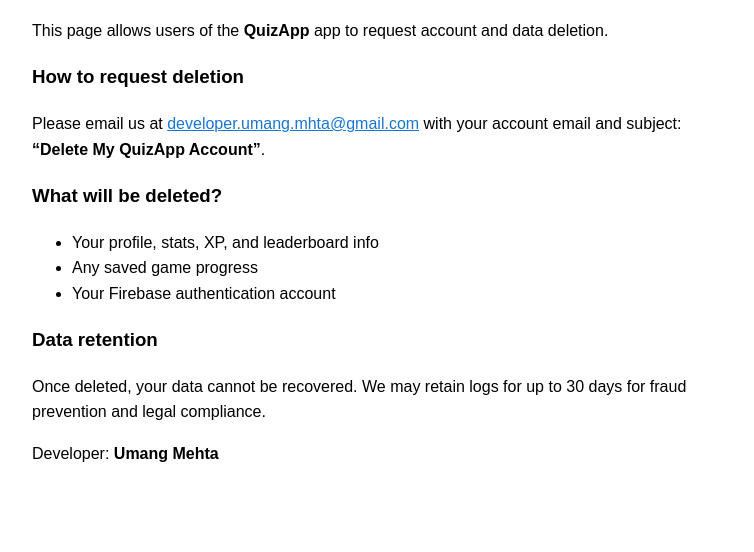
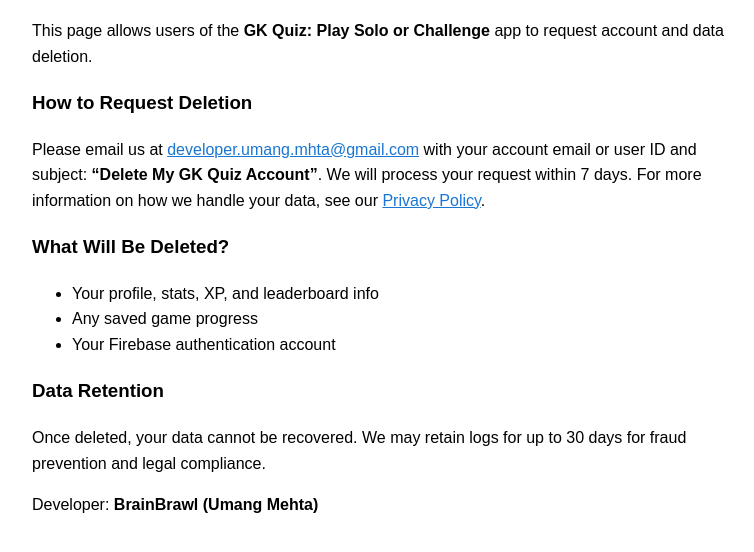
Before and after one commit to umangmht/account-deletion-info, a plain HTML site: page index.html in a window 1280 px wide. Shown: the part 96-648 px from the top of the page, without its empty margins (258-1012 px from the left). Drawn offline with Linux system fonts and the light colour scheme.

Commit message:
Update index.html

```diff
--- a/index.html
+++ b/index.html
@@ -3,7 +3,7 @@
 <head>
   <meta charset="UTF-8">
   <meta name="viewport" content="width=device-width, initial-scale=1">
-  <title>Delete My Account – QuizMaster</title>
+  <title>Delete My Account – GK Quiz: Play Solo or Challenge</title>
   <style>
     body { font-family: Arial, sans-serif; max-width: 700px; margin: auto; padding: 20px; line-height: 1.6; }
     h1 { color: #d32f2f; }
@@ -12,21 +12,21 @@
 </head>
 <body>
   <h1>Request Account Deletion</h1>
-  <p>This page allows users of the <strong>QuizApp</strong> app to request account and data deletion.</p>
+  <p>This page allows users of the <strong>GK Quiz: Play Solo or Challenge</strong> app to request account and data deletion.</p>
 
-  <h3>How to request deletion</h3>
-  <p>Please email us at <a href="mailto:yourname@example.com">developer.umang.mhta@gmail.com</a> with your account email and subject: <strong>“Delete My QuizApp Account”</strong>.</p>
+  <h3>How to Request Deletion</h3>
+  <p>Please email us at <a href="mailto:developer.umang.mhta@gmail.com">developer.umang.mhta@gmail.com</a> with your account email or user ID and subject: <strong>“Delete My GK Quiz Account”</strong>. We will process your request within 7 days. For more information on how we handle your data, see our <a href="https://umangmht.github.io/privacy.html">Privacy Policy</a>.</p>
 
-  <h3>What will be deleted?</h3>
+  <h3>What Will Be Deleted?</h3>
   <ul>
     <li>Your profile, stats, XP, and leaderboard info</li>
     <li>Any saved game progress</li>
     <li>Your Firebase authentication account</li>
   </ul>
 
-  <h3>Data retention</h3>
+  <h3>Data Retention</h3>
   <p>Once deleted, your data cannot be recovered. We may retain logs for up to 30 days for fraud prevention and legal compliance.</p>
 
-  <p>Developer: <strong>Umang Mehta</strong></p>
+  <p>Developer: <strong>BrainBrawl (Umang Mehta)</strong></p>
 </body>
 </html>
```
